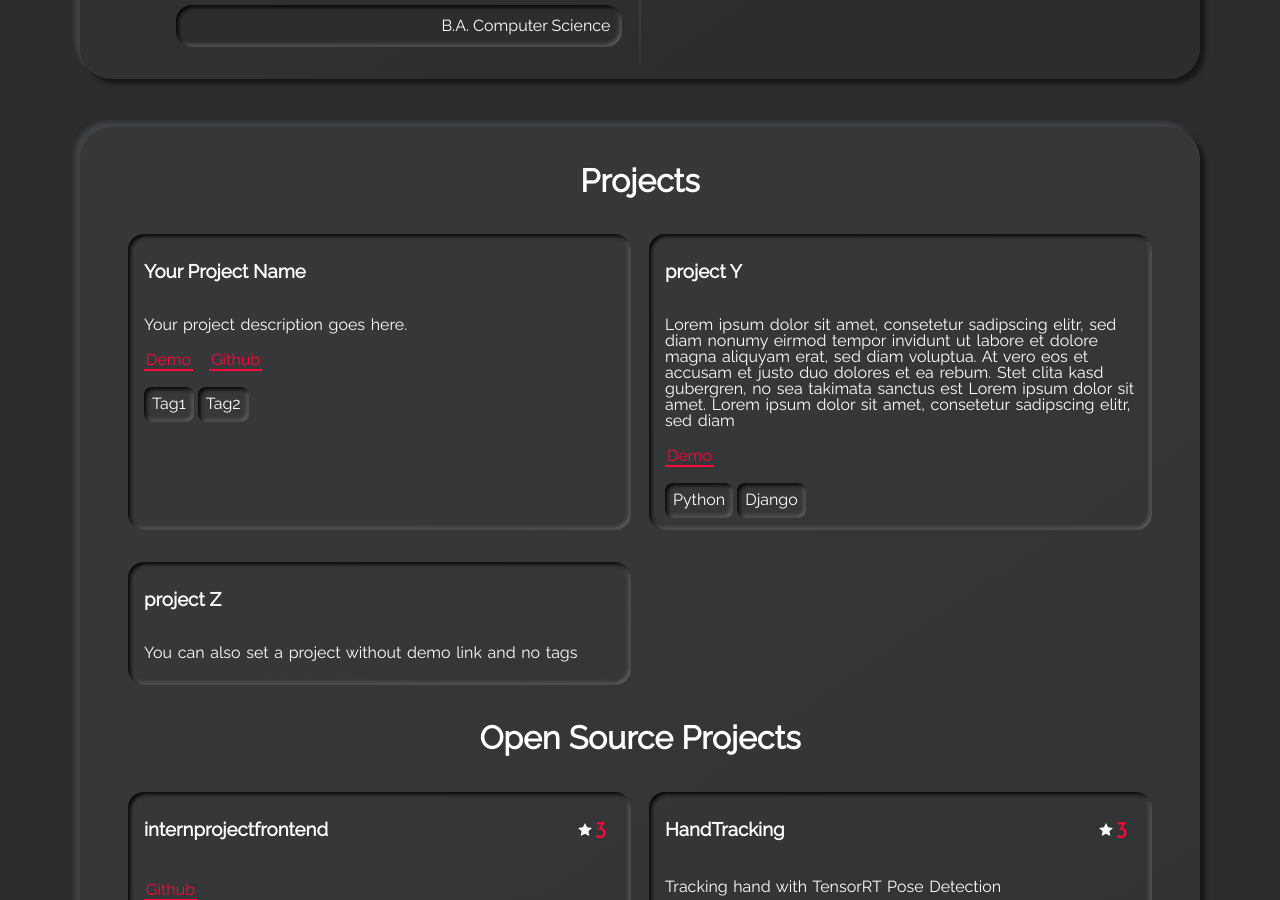
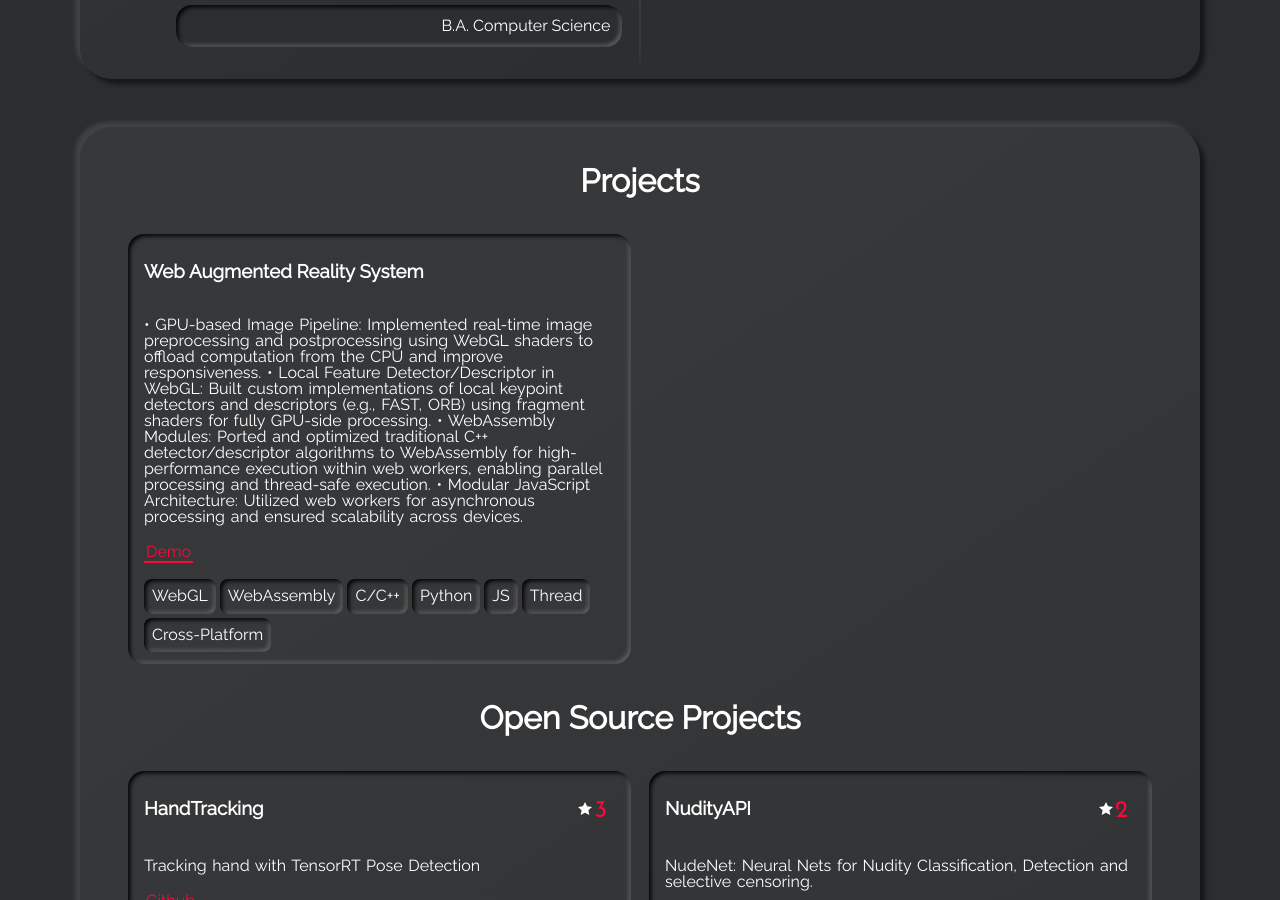
Before and after one commit to bigalex95/bigalex95.github.io, a Jekyll site: the page docs/index.html, which Jekyll copies as it is, in a window 1280 px wide and 900 px high, scrolled down 2730 px. Built offline with Jekyll 4.4.1, drawn with Linux system fonts in a browser that asks for light colours; some of the changed text lies outside the part shown.

```diff
--- a/_config.yml
+++ b/_config.yml
@@ -104,7 +104,7 @@
     forks: true
     # projects: A list of the repository names you want to exclude from the listing.
     projects:
-    # - repo1-to-be-excluded
+      - internprojectfrontend
     # - repo2-to-be-excluded
 
 # GOOGLE-ANALYTICS
--- a/docs/index.html
+++ b/docs/index.html
@@ -576,37 +576,11 @@
 
   <div class="project neumorphism-card" data-aos="zoom-in-down">
     <div class="name-link-wrapper">
-      <h3>Your Project Name</h3>
+      <h3>Web Augmented Reality System</h3>
     </div>
-    <p class="project-desc">Your project description goes here.</p>
+    <p class="project-desc">• GPU-based Image Pipeline: Implemented real-time image preprocessing and postprocessing using WebGL shaders to offload computation from the CPU and improve responsiveness. • Local Feature Detector/Descriptor in WebGL: Built custom implementations of local keypoint detectors and descriptors (e.g., FAST, ORB) using fragment shaders for fully GPU-side processing. • WebAssembly Modules: Ported and optimized traditional C++ detector/descriptor algorithms to WebAssembly for high-performance execution within web workers, enabling parallel processing and thread-safe execution. • Modular JavaScript Architecture: Utilized web workers for asynchronous processing and ensured scalability across devices.</p>
 
-    <a class="highlight-link" href="https://your-demo-link.com/" target="_blank" rel="noreferrer">
-      Demo
-    </a>
-
-
-    <a class="highlight-link" href="https://github.com/yourusername/your-repository" target="_blank" rel="noreferrer">
-      Github
-    </a>
-
-
-    <div class="tag-wrapper">
-
-      <span class="tag neumorphism-card">Tag1</span>
-
-      <span class="tag neumorphism-card">Tag2</span>
-
-    </div>
-
-  </div>
-
-  <div class="project neumorphism-card" data-aos="zoom-in-down">
-    <div class="name-link-wrapper">
-      <h3>project Y</h3>
-    </div>
-    <p class="project-desc">Lorem ipsum dolor sit amet, consetetur sadipscing elitr, sed diam nonumy eirmod tempor invidunt ut labore et dolore magna aliquyam erat, sed diam voluptua. At vero eos et accusam et justo duo dolores et ea rebum. Stet clita kasd gubergren, no sea takimata sanctus est Lorem ipsum dolor sit amet. Lorem ipsum dolor sit amet, consetetur sadipscing elitr, sed diam</p>
-
-    <a class="highlight-link" href="https://example.com/" target="_blank" rel="noreferrer">
+    <a class="highlight-link" href="https://web-ar.studio/" target="_blank" rel="noreferrer">
       Demo
     </a>
 
@@ -614,21 +588,21 @@
 
     <div class="tag-wrapper">
 
+      <span class="tag neumorphism-card">WebGL</span>
+
+      <span class="tag neumorphism-card">WebAssembly</span>
+
+      <span class="tag neumorphism-card">C/C++</span>
+
       <span class="tag neumorphism-card">Python</span>
 
-      <span class="tag neumorphism-card">Django</span>
+      <span class="tag neumorphism-card">JS</span>
+
+      <span class="tag neumorphism-card">Thread</span>
+
+      <span class="tag neumorphism-card">Cross-Platform</span>
 
     </div>
-
-  </div>
-
-  <div class="project neumorphism-card" data-aos="zoom-in-down">
-    <div class="name-link-wrapper">
-      <h3>project Z</h3>
-    </div>
-    <p class="project-desc">You can also set a project without demo link and no tags</p>
-
-
 
   </div>
 
@@ -642,36 +616,6 @@
 
 
 <div class="projects-wrapper">
-
-
-  <div class="project neumorphism-card" data-aos="zoom-in-down">
-    <div class="name-link-wrapper">
-      <h3>internprojectfrontend</h3>
-      <div class="links">
-
-        <a href="https://github.com/bigalex95/internprojectfrontend/stargazers" class="project-stars-forks">
-          <svg viewBox="0 0 16 16" version="1.1" width="16" height="16" aria-hidden="true">
-            <path fill-rule="evenodd"
-              d="M14 6l-4.9-.64L7 1 4.9 5.36 0 6l3.6 3.26L2.67 14 7 11.67 11.33 14l-.93-4.74L14 6z">
-            </path>
-          </svg>3
-        </a>
-
-
-      </div>
-    </div>
-    <p class="project-desc"></p>
-
-    <a class="highlight-link" href="https://github.com/bigalex95/internprojectfrontend" target="_blank" rel="noreferrer">
-      Github
-    </a>
-
-    <div class="tag-wrapper">
-
-    </div>
-
-  </div>
-
 
 
   <div class="project neumorphism-card" data-aos="zoom-in-down">
@@ -741,6 +685,8 @@
     </div>
 
   </div>
+
+
 
 
 
@@ -823,6 +769,40 @@
     <p class="project-desc">Transferring opencv frames with sockets, zmq, imagiz</p>
 
     <a class="highlight-link" href="https://github.com/bigalex95/zmq_socket_opencv" target="_blank" rel="noreferrer">
+      Github
+    </a>
+
+    <div class="tag-wrapper">
+
+    </div>
+
+  </div>
+
+
+
+  <div class="project neumorphism-card" data-aos="zoom-in-down">
+    <div class="name-link-wrapper">
+      <h3>upgrade_yourself</h3>
+      <div class="links">
+
+        <a href="https://github.com/bigalex95/upgrade_yourself/stargazers" class="project-stars-forks">
+          <svg viewBox="0 0 16 16" version="1.1" width="16" height="16" aria-hidden="true">
+            <path fill-rule="evenodd"
+              d="M14 6l-4.9-.64L7 1 4.9 5.36 0 6l3.6 3.26L2.67 14 7 11.67 11.33 14l-.93-4.74L14 6z">
+            </path>
+          </svg>1
+        </a>
+
+
+      </div>
+    </div>
+    <p class="project-desc">Useful tutorials with examples</p>
+
+    <a class="highlight-link" href="https://bigalex95.github.io/upgrade_yourself/" target="_blank" rel="noreferrer">
+      Demo
+    </a>
+
+    <a class="highlight-link" href="https://github.com/bigalex95/upgrade_yourself" target="_blank" rel="noreferrer">
       Github
     </a>
 
@@ -1016,6 +996,40 @@
 
   <div class="project neumorphism-card" data-aos="zoom-in-down">
     <div class="name-link-wrapper">
+      <h3>cv-templater</h3>
+      <div class="links">
+
+        <a href="https://github.com/bigalex95/cv-templater/stargazers" class="project-stars-forks">
+          <svg viewBox="0 0 16 16" version="1.1" width="16" height="16" aria-hidden="true">
+            <path fill-rule="evenodd"
+              d="M14 6l-4.9-.64L7 1 4.9 5.36 0 6l3.6 3.26L2.67 14 7 11.67 11.33 14l-.93-4.74L14 6z">
+            </path>
+          </svg>1
+        </a>
+
+
+      </div>
+    </div>
+    <p class="project-desc">A simple tool to create and convert CV templates from Markdown to PDF, DOCX, or HTML formats using Pandoc. Try it online!!!</p>
+
+    <a class="highlight-link" href="https://bigalex95.github.io/cv-templater/" target="_blank" rel="noreferrer">
+      Demo
+    </a>
+
+    <a class="highlight-link" href="https://github.com/bigalex95/cv-templater" target="_blank" rel="noreferrer">
+      Github
+    </a>
+
+    <div class="tag-wrapper">
+
+    </div>
+
+  </div>
+
+
+
+  <div class="project neumorphism-card" data-aos="zoom-in-down">
+    <div class="name-link-wrapper">
       <h3>challenges</h3>
       <div class="links">
 
@@ -1137,6 +1151,50 @@
     <p class="project-desc">Traversy media tutorial</p>
 
     <a class="highlight-link" href="https://github.com/bigalex95/fullStackReactDjango" target="_blank" rel="noreferrer">
+      Github
+    </a>
+
+    <div class="tag-wrapper">
+
+    </div>
+
+  </div>
+
+
+
+  <div class="project neumorphism-card" data-aos="zoom-in-down">
+    <div class="name-link-wrapper">
+      <h3>findmycontacts</h3>
+      <div class="links">
+
+
+      </div>
+    </div>
+    <p class="project-desc">Contact sharing app with QR code generation and scanning for easy communication.</p>
+
+    <a class="highlight-link" href="https://github.com/bigalex95/findmycontacts" target="_blank" rel="noreferrer">
+      Github
+    </a>
+
+    <div class="tag-wrapper">
+
+    </div>
+
+  </div>
+
+
+
+  <div class="project neumorphism-card" data-aos="zoom-in-down">
+    <div class="name-link-wrapper">
+      <h3>Dailio</h3>
+      <div class="links">
+
+
+      </div>
+    </div>
+    <p class="project-desc">Dailio is a personal productivity and self-improvement app designed to help users organize their day, build better habits, and track progress—one day at a time. It combines essential daily tools like alarms, timers, to-do lists, notes, and daily challenges into a simple, motivating interface that keeps you focused and accountable.</p>
+
+    <a class="highlight-link" href="https://github.com/bigalex95/Dailio" target="_blank" rel="noreferrer">
       Github
     </a>
 
--- a/package.json
+++ b/package.json
@@ -4,7 +4,8 @@
   "description": "",
   "scripts": {
     "dev": "gulp",
-    "prod": "gulp build"
+    "prod": "gulp build",
+    "build": "bundle exec jekyll build --destination docs"
   },
   "author": "Long Do",
   "license": "MIT",
```
Also changed, not shown: _data/projects.yml (+25 -15 lines), docs/README.md (+88 -51 lines), README.md, 4 other files.
